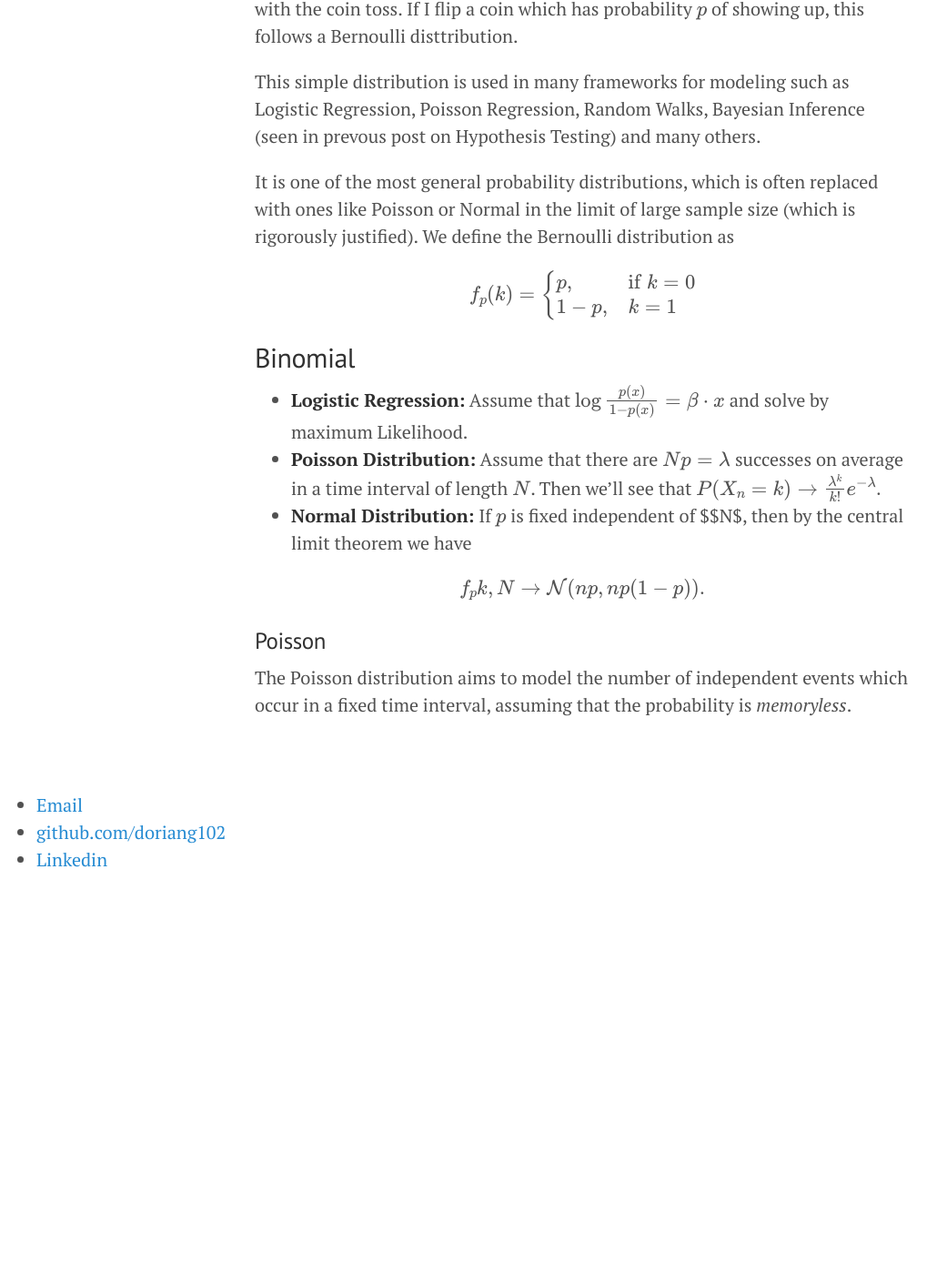
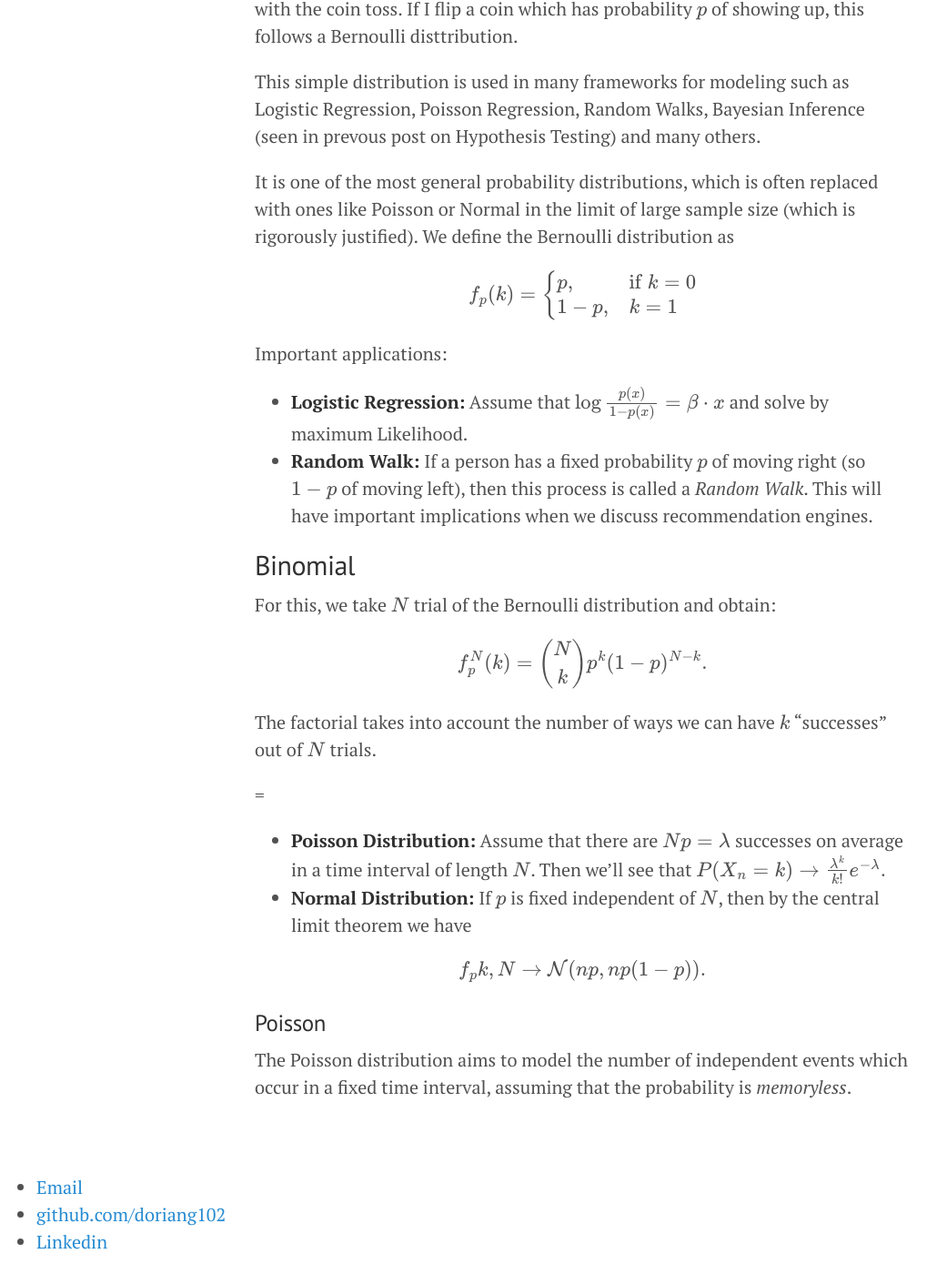
Before and after one commit to doriang102/doriang102.github.io, a Jekyll site: the page built from _posts/2017-11-13-knowing-your-distributions.md, in a window 1280 px wide and 1400 px high, scrolled down 870 px. Shown: the whole window at 91% size, without its empty margins (0-1041 px from the left). Built offline with Jekyll 4.4.1, drawn with Linux system fonts in a browser that asks for light colours; our own code applies the rules of GitHub Pages for plain Markdown files; formulas are drawn with MathJax 3; before the commit the page ends 1850 px from its top, so only the background shows below that.

Commit message:
Update 2017-11-13-knowing-your-distributions.md

```diff
--- a/_posts/2017-11-13-knowing-your-distributions.md
+++ b/_posts/2017-11-13-knowing-your-distributions.md
@@ -33,12 +33,22 @@ $$
 \end{cases}
 $$
 
+Important applications:
+- **Logistic Regression:** Assume that $$\log \frac{p(x)}{1-p(x)} = \beta \cdot x$$ and solve by maximum Likelihood.
+- **Random Walk:** If a person has a fixed probability $$p$$ of moving right (so $$1-p$$ of moving left), then this process is called a *Random Walk*. This will have important implications when we discuss recommendation engines.
+
 ## Binomial
+For this, we take $$N$$ trial of the Bernoulli distribution and obtain:
 
-- **Logistic Regression:** Assume that $$\log \frac{p(x)}{1-p(x)} = \beta \cdot x$$ and solve by maximum Likelihood.
+ $$ f_p^{N}(k) = {N \choose k} p^k (1-p)^{N-k}.$$
+
+ The factorial takes into account the number of ways we can have $$k$$ "successes" out of $$N$$ trials.
+
+=
+
 - **Poisson Distribution:** Assume that there are $$Np = \lambda$$ successes on average in a time interval of length $$N$$. Then we'll see that
 $$ P(X_n=k) \to \frac{\lambda^k}{k!} e^{-\lambda}.$$
-- **Normal Distribution:** If $$p$$ is fixed independent of $$N$, then by the central limit theorem we have
+- **Normal Distribution:** If $$p$$ is fixed independent of $$N$$, then by the central limit theorem we have
 
 $$f_p{k,N} \to \mathcal{N}(np,np(1-p)).$$
 
```
